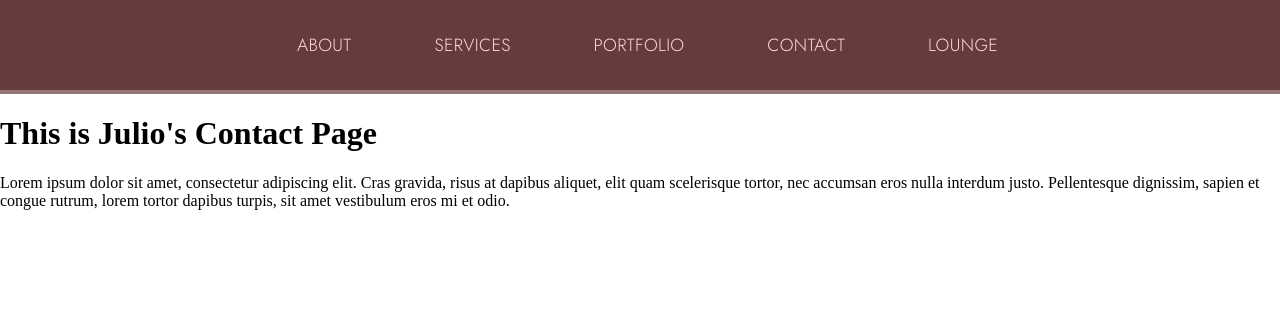
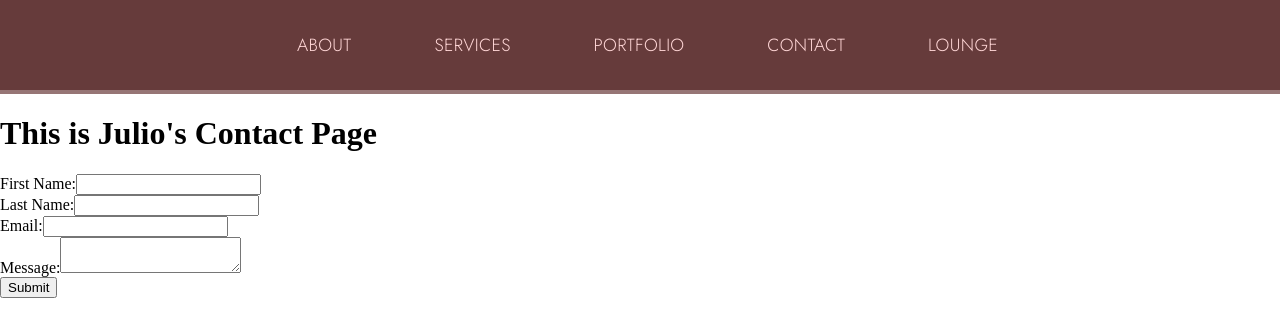
Before and after one commit to daneski9/LacyWebApplication, a React (Create React App) app: page /JulioJimenez/contact in a window 1280 px wide. Shown: the top 336 px of the page. Built offline with nearby package versions, Linux system fonts and the light colour scheme.

Commit message:
#31, #36 # Modified the Contact Page to display basic fillable fields to the user

```diff
--- a/src/components/julioj/ContactJulioJimenez.js
+++ b/src/components/julioj/ContactJulioJimenez.js
@@ -1,16 +1,64 @@
 import Navbar from "../Navbar";
+import React, { useState } from 'react';
+
 function Contact() {
-    return (
+
+  const [first, setFirst] = useState('');
+  const [last, setLast] = useState('');
+  const [email, setEmail] = useState('');
+  const [message, setDescription] = useState('');
+
+
+
+  const handleSubmit = (event) => {
+    event.preventDefault();
+
+
+
+  };
+
+
+
+
+
+  return (
       <>
       <Navbar />
       <div>
         <h1 className="title is-1">This is Julio's Contact Page</h1>
-        <p>
+        {/* <p>
           Lorem ipsum dolor sit amet, consectetur adipiscing elit. Cras gravida,
           risus at dapibus aliquet, elit quam scelerisque tortor, nec accumsan eros
           nulla interdum justo. Pellentesque dignissim, sapien et congue rutrum,
           lorem tortor dapibus turpis, sit amet vestibulum eros mi et odio.
-        </p>
+        </p> */}
+        <form onSubmit={handleSubmit}>
+
+        <div>
+          <label htmlFor="first">First Name:</label>
+          <input type="text" id="first" value={first} onChange={(event) => setFirst(event.target.value)} required />
+        </div>
+
+        <div>
+          <label htmlFor="last">Last Name:</label>
+          <input type="text" id="last" value={last} onChange={(event) => setLast(event.target.value)} required />
+        </div>
+
+        <div>
+          <label htmlFor="email">Email:</label>
+          <input type="email" id="email" value={email} onChange={(event) => setEmail(event.target.value)} required />
+        </div>
+
+        <div>
+          <label htmlFor="message">Message:</label>
+          <textarea id="message" value={message} onChange={(event) => setDescription(event.target.value)} required />
+        </div>
+
+
+
+        <button type="submit">Submit</button>
+
+      </form>
       </div>
       </>
     );
```
